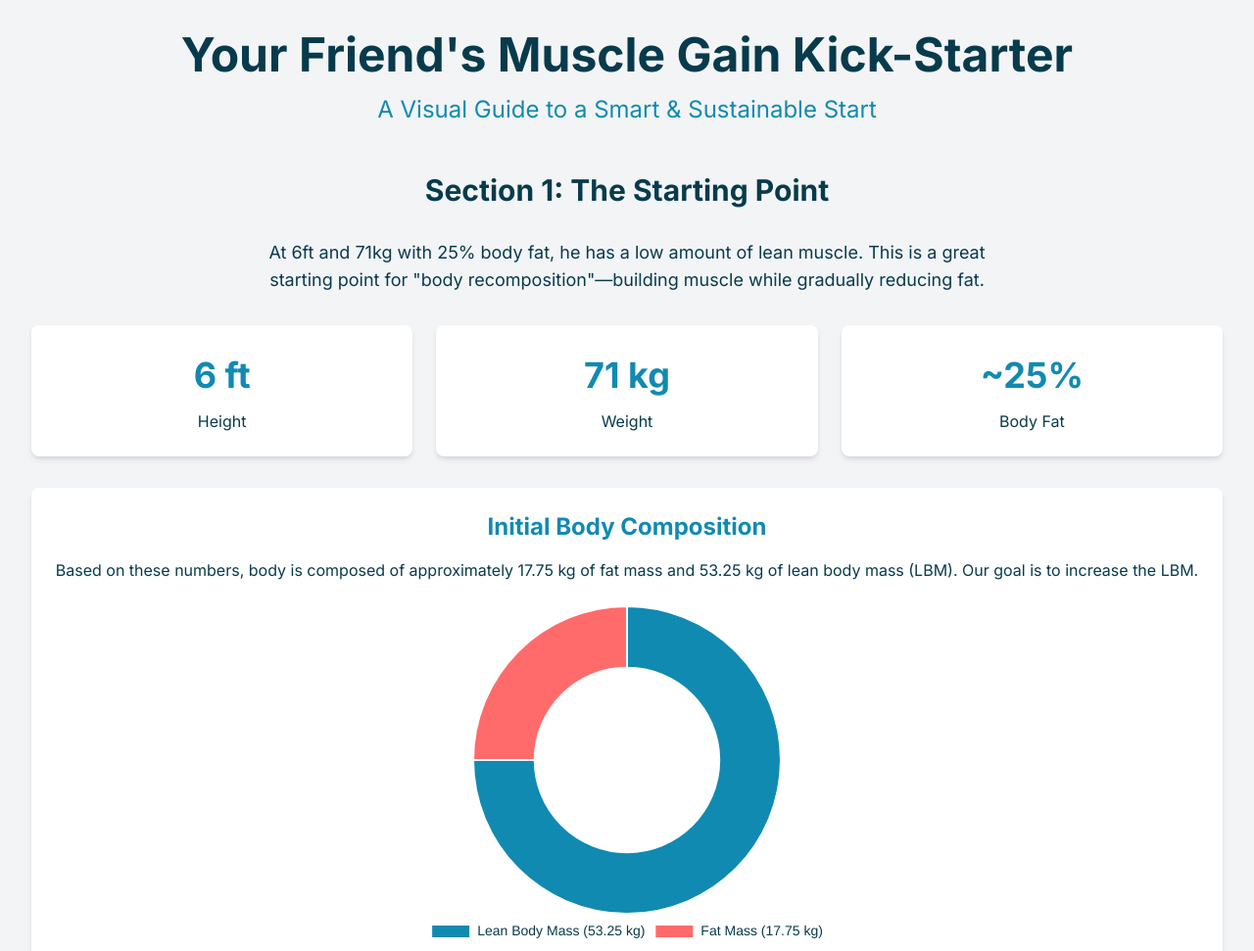
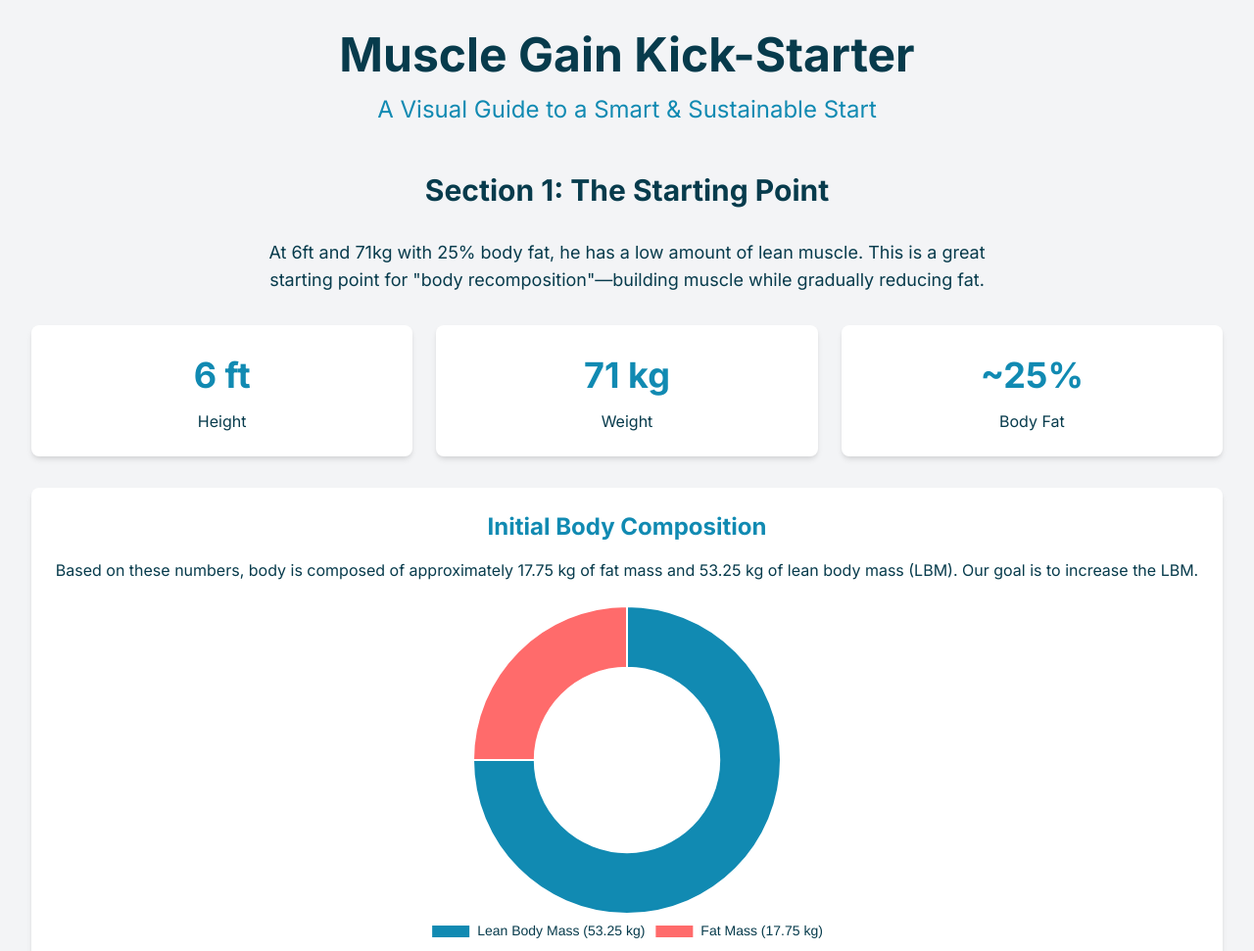
Before and after one commit to Default-ant/Fitness, a plain HTML site: page index.html in a window 1280 px wide. Shown: the top 971 px of the page at 98% size. Drawn offline with nearby package versions, Linux system fonts and the light colour scheme.

Commit message:
Update header title in index.html

```diff
--- a/index.html
+++ b/index.html
@@ -76,7 +76,7 @@
     <div class="container mx-auto p-4 md:p-8 max-w-7xl">
 
         <header class="text-center mb-12">
-            <h1 class="text-4xl md:text-5xl font-bold mb-4" style="color: #073B4C;">Your Friend's Muscle Gain Kick-Starter</h1>
+            <h1 class="text-4xl md:text-5xl font-bold mb-4" style="color: #073B4C;">Muscle Gain Kick-Starter</h1>
             <p class="text-xl md:text-2xl" style="color: #118AB2;">A Visual Guide to a Smart & Sustainable Start</p>
         </header>
 
```
